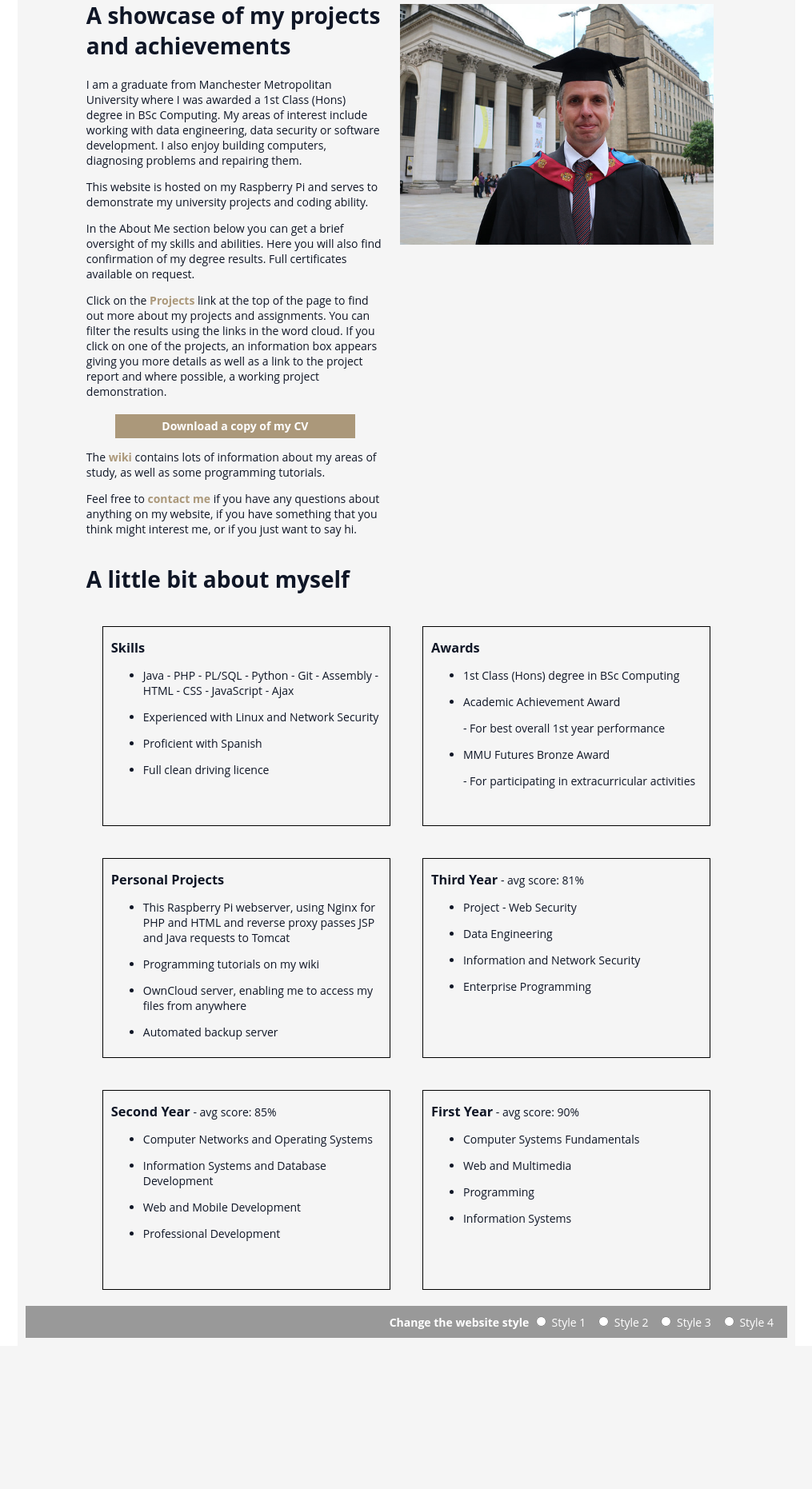
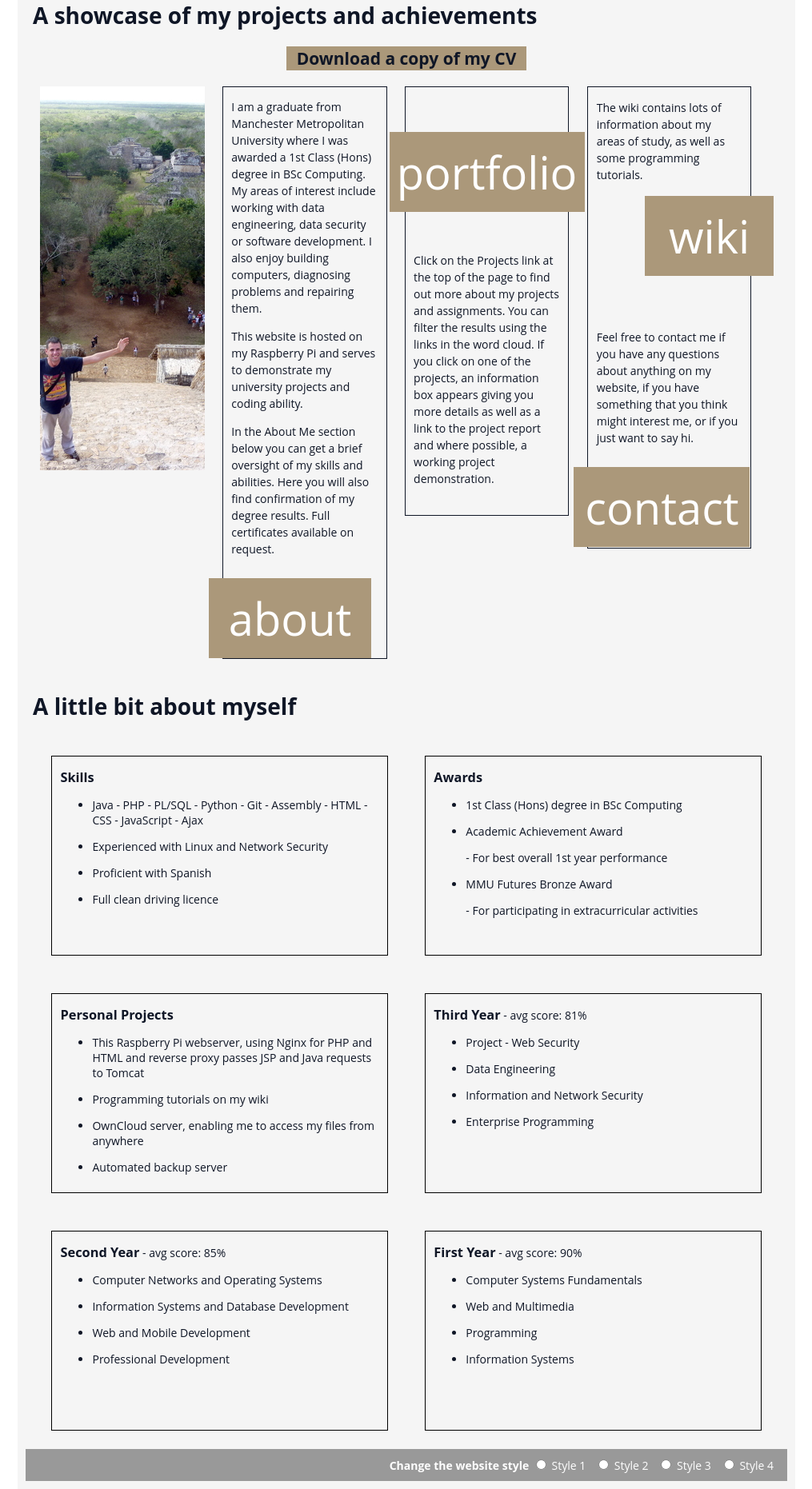
Before and after one commit to markbellingham/Portfolio, a PHP site: page / in a window 1280 px wide. Shown: the part 130-1992 px from the top of the page at 80% size, without its empty margins (132-1147 px from the left). Before the commit the page ends 1803 px from the top, so only its background shows below. Run offline with PHP 8.4, Linux system fonts and the light colour scheme; a stand-in replaces the project's code that opens the database connection; some libraries are stand-ins or nearby versions.

Commit message:
index page redesign

```diff
--- a/index.php
+++ b/index.php
@@ -3,9 +3,21 @@ $title = "Computing Graduate";
 include_once("portfolio/includes/header.php");
 ?>
 <div id="index-page">
-<div class="left">
   <h1 id="heading-big">A showcase of my projects and achievements</h1>
   <h1 id="heading-small">My projects and achievements</h1>
+  <a id="cv" class="applink centre" href="/portfolio/documents/Mark_Bellingham_CV.pdf" target="_blank"
+    onclick="ga(‘send’, {'hitType':'event', 'eventCategory':'PDF document', 'eventAction':'document-CV'});"><b>Download a copy of my CV</b></a>
+  <div id="article">
+    <div id="col1">
+      <div id="col1a">
+        <img class="me-slideshow" src="portfolio/images/Me/me-1.png" alt="Mark Bellingham">
+        <img class="me-slideshow" src="portfolio/images/Me/me-2a.jpg" alt="Mark Bellingham">
+        <img class="me-slideshow" src="portfolio/images/Me/me-3.jpg" alt="Mark Bellingham">
+        <img class="me-slideshow" src="portfolio/images/Me/me-4.jpg" alt="Mark Bellingham">
+      </div> <!-- ends col1a -->
+    </div> <!--ends col1 -->
+    <a id="col2" href="#about">
+      <div class="context">
         <p>
           I am a graduate from Manchester Metropolitan University where I was awarded a 1st Class (Hons) degree in BSc Computing. My areas of interest include working with data engineering, data security or software development. I also enjoy building computers, diagnosing problems and repairing them.
         </p>
@@ -15,37 +27,63 @@ include_once("portfolio/includes/header.php");
         <p>
           In the About Me section below you can get a brief oversight of my skills and abilities. Here you will also find confirmation of my degree results. Full certificates available on request.
         </p>
+      </div> <!-- ends context -->
+      <div id="col2-name">
+        <p>about</p>
+      </div> <!-- ends col2-name -->
+    </a> <!-- ends col2 -->
+    <a id="col3" href="/portfolio/projects.php">
+      <div id="col3-name">
+        <p>portfolio</p>
+      </div> <!-- ends col3-name -->
+      <div class="context">
         <p>
-    Click on the <a href="portfolio/projects.php"><b>Projects</b></a> link at the top of the page to find out more about my projects and assignments. You can filter the results using the links in the word cloud. If you click on one of the projects, an information box appears giving you more details as well as a link to the project report and where possible, a working project demonstration.<br/><br/>
-    <a class="applink centre" href="/portfolio/documents/Mark_Bellingham_CV.pdf" target="_blank"
-      onclick="ga(‘send’, {'hitType':'event', 'eventCategory':'PDF document', 'eventAction':'document-CV'});"><b>Download a copy of my CV</b></a>
+          Click on the Projects link at the top of the page to find out more about my projects and assignments. You can filter the results using the links in the word cloud. If you click on one of the projects, an information box appears giving you more details as well as a link to the project report and where possible, a working project demonstration.<br/><br/>
         </p>
+      </div> <!-- ends context -->
+    </a> <!-- ends col3 -->
+    <div id="col4">
+      <a id="col4a" href="/wiki">
+        <div class="context">
           <p>
-    The <a href="wiki" target="_blank" alt="wiki"><b>wiki</b></a> contains lots of information about my areas of study, as well as some programming tutorials.
+            The wiki contains lots of information about my areas of study, as well as some programming tutorials.
           </p>
+        </div> <!-- ends context -->
+        <div id="col4a-name">
+          <p>wiki</p>
+        </div> <!-- ends col4a-name -->
+      </a> <!-- ends col4a -->
+      <a id="col4b" href="/contact.php">
+        <div class="context">
           <p>
-    Feel free to <a href="contact.php"><b>contact me</b></a> if you have any questions about anything on my website, if you have something that you think might interest me, or if you just want to say hi.
+            Feel free to contact me if you have any questions about anything on my website, if you have something that you think might interest me, or if you just want to say hi.
           </p>
+        </div> <!-- ends context -->
+        <div id="col4b-name">
+          <p>contact</p>
+        </div> <!-- ends col4b-name -->
+      </a> <!-- ends col4b -->
+    </div> <!-- ends col4 -->
+  </div>
 
-</div> <!-- ends left -->
-<div class="right fadein">
-  <img src="portfolio/images/Me/me-1.jpg" width="115%" alt="Mark Bellingham">
-  <img src="portfolio/images/Me/me-2.jpg" width="115%" alt="Mark Bellingham">
-  <img src="portfolio/images/Me/me-3.jpg" width="115%" alt="Mark Bellingham">
-  <img src="portfolio/images/Me/me-4.jpg" alt="Mark Bellingham">
-</div> <!-- ends right - ends fadein -->
 <?php include("portfolio/about.php"); ?>
 </div> <!-- ends index-page -->
 
 <script>
-$(function(){
-    $('.fadein img:gt(0)').hide();
-    setInterval(function(){
-      $('.fadein :first-child').fadeOut()
-         .next('img').fadeIn()
-         .end().appendTo('.fadein');},
-      6000);
-});
+var slideIndex = 0;
+carousel();
+
+function carousel() {
+    var i;
+    var x = document.getElementsByClassName("me-slideshow");
+    for (i = 0; i < x.length; i++) {
+      x[i].style.display = "none";
+    }
+    slideIndex++;
+    if (slideIndex > x.length) {slideIndex = 1}
+    x[slideIndex-1].style.display = "block";
+    setTimeout(carousel, 3000); // Change image every 2 seconds
+}
 </script>
 
 <?php
--- a/portfolio/about.php
+++ b/portfolio/about.php
@@ -7,7 +7,7 @@ ga('create', 'UA-115626803-1', 'auto');
 <!-- End Google Analytics -->
 
 <div id="about-wrapper">
-  <h1>A little bit about myself</h1>
+  <a id="about"> </a><h1>A little bit about myself</h1>
   <div class="about" id="one">
     <h3>Skills</h3>
     <ul>
--- a/portfolio/css/style.css
+++ b/portfolio/css/style.css
@@ -115,12 +115,174 @@ footer{
 /*----------------
  Index Page styles
  ----------------- */
+#col1 {
+  min-height: 480px;
+  width: 22%;
+  /* border: 1px solid black; */
+  display: inline-block;
+  margin-left: 1%;
+  margin-right: 1%;
+  vertical-align:top;
+  min-width: 100px;
+}
+#col1a {
+  position: relative;
+  overflow: hidden;
+  min-width: 100px;
+}
+#col1a img {
+  /* width: 100%; */
+  height: 100%;
+  margin-left: 50%;
+  transform: translateX(-50%);
+  z-index: 1;
+}
+
+#col2 {
+  min-height: 600px;
+  width: 22%;
+  border: 1px solid rgb(var(--Dark));
+  display: inline-block;
+  margin-left: 1%;
+  margin-right: 1%;
+  vertical-align:top;
+  color: inherit;
+}
+#col2:hover #col2-name{ background-color: rgb(var(--Colour2)) }
+#col2-name {
+  width: 100%;
+  height: 100px;
+  position: relative;
+  margin-top: -30px;
+  margin-left: -9%;
+  background-color: rgb(var(--Colour1));
+}
+#col2-name p {
+  color: white;
+  font-size: 4em;
+  text-align: center;
+  line-height: 100px;
+  vertical-align: middle;
+}
+
+#col3 {
+  min-height: 500px;
+  width: 22%;
+  border: 1px solid rgb(var(--Dark));
+  display: inline-block;
+  margin-left: 1%;
+  margin-right: 1%;
+  vertical-align:top;
+  color: inherit;
+}
+#col3:hover #col3-name{ background-color: rgb(var(--Colour2)) }
+#col3-name {
+  min-width: 220px;
+  width: 120%;
+  height: 100px;
+  margin-left: -10%;
+  background-color: rgb(var(--Colour1));
+}
+#col3-name p {
+  color: white;
+  font-size: 4em;
+  text-align: center;
+  line-height: 100px;
+  vertical-align: middle;
+}
+#col3 .context {
+  margin-top: 50px;
+}
+
+#col4 {
+  min-height: 565px;
+  width: 22%;
+  border: 1px solid rgb(var(--Dark));
+  display: inline-block;
+  margin-left: 1%;
+  margin-right: 1%;
+  vertical-align:top;
+}
+#col4a {
+  display: block;
+  border: 1px solid rgb(var(--Light));
+  color: inherit;
+}
+#col4a:hover #col4a-name{ background-color: rgb(var(--Colour2)) }
+#col4a-name {
+  width: 80%;
+  height: 100px;
+  margin-top: -40px;
+  margin-bottom: 50px;
+  margin-left: 35%;
+  background-color: rgb(var(--Colour1));
+}
+#col4a-name p {
+  color: white;
+  font-size: 4em;
+  text-align: center;
+  line-height: 100px;
+  vertical-align: middle;
+}
+#col4b {
+  display: block;
+  border: 1px solid rgb(var(--Light));
+  color: inherit;
+}
+#col4b:hover #col4b-name{ background-color: rgb(var(--Colour2)) }
+#col4b-name {
+  min-width: 220px;
+  width: 100%;
+  height: 100px;
+  margin-left: -9%;
+  margin-top: -30px;
+  background-color: rgb(var(--Colour1));
+}
+#col4b-name p {
+  color: white;
+  font-size: 4em;
+  text-align: center;
+  line-height: 100px;
+  vertical-align: middle;
+}
+.context {
+  width: 90%;
+  margin-left: auto;
+  margin-right: auto;
+  line-height: 1.5em;
+}
+#cv {
+  margin-left: auto;
+  margin-right: auto;
+  margin-bottom: 20px;
+  font-size: 1.5em;
+  color: rgb(var(--Dark));
+}
+@media (min-width: 0px) and (max-width: 860px) {
+  #col1, #col2, #col3, #col4 {
+    width: 90%;
+    min-height: 400px;
+    margin-left: auto;
+    margin-right: auto;
+    margin-top: 10px;
+  }
+  #col2-name, #col3-name, #col4a-name, #col4b-name {
+    width: 50%;
+  }
+  #col3-name {
+    margin: 0 auto;
+  }
+  #col4a-name {
+    margin-left: 55%;
+  }
+}
+
 #index-page {
   float:none; clear:both;
   margin-left:8%;
   margin-right:8%;
 }
-@media (min-width: 0px) and (max-width: 900px) {
+@media (min-width: 0px) and (max-width: 1300px) {
   #index-page {
     margin-left: 1%;
     margin-right: 1%;
@@ -149,20 +311,6 @@ h1{
 }
 article section{
   padding:0;
-}
-.fadein {
-  position: relative;
-  width: 100%;
-  max-width: 640px;
-  margin-top: 5px;
-  margin-right: 10px;
-}
-.fadein img {
-  display: block;
-  position:absolute;
-  max-width: 600px;
-  left:0;
-  top:0;
 }
 
 .left {
@@ -201,7 +349,7 @@ article section{
 #about-wrapper {
   /*border: 1px solid red;*/
   clear: both;
-  margin-top: 400px;
+  margin-top: 40px;
   overflow: hidden;
 }
 .about {
@@ -216,6 +364,9 @@ article section{
   padding-right: 10px;
   padding-top: 15px;
   color: rgb(var(--Dark));
+}
+.about li {
+  margin: 0;
 }
 .second-level-list {
   margin: 0;
@@ -247,11 +398,18 @@ article section{
 
 #three { }
 
-#four:hover { color: rgb(var(--Colour2)); }
-
-#five:hover { color: rgb(var(--Colour2)); }
-
-#six:hover { color: rgb(var(--Colour2)); }
+#four:hover {
+  color: rgb(var(--Colour2));
+  border: 1px rgb(var(--Colour2)) solid;
+}
+#five:hover {
+  color: rgb(var(--Colour2));
+  border: 1px rgb(var(--Colour2)) solid;
+}
+#six:hover {
+  color: rgb(var(--Colour2));
+  border: 1px rgb(var(--Colour2)) solid;
+}
 
 
 /* -----------------
```
Also changed, not shown: portfolio/images/Me/me-1.png (added), portfolio/images/Me/me-2a.jpg (added). Lines whose indentation alone changed are shown as unchanged.
